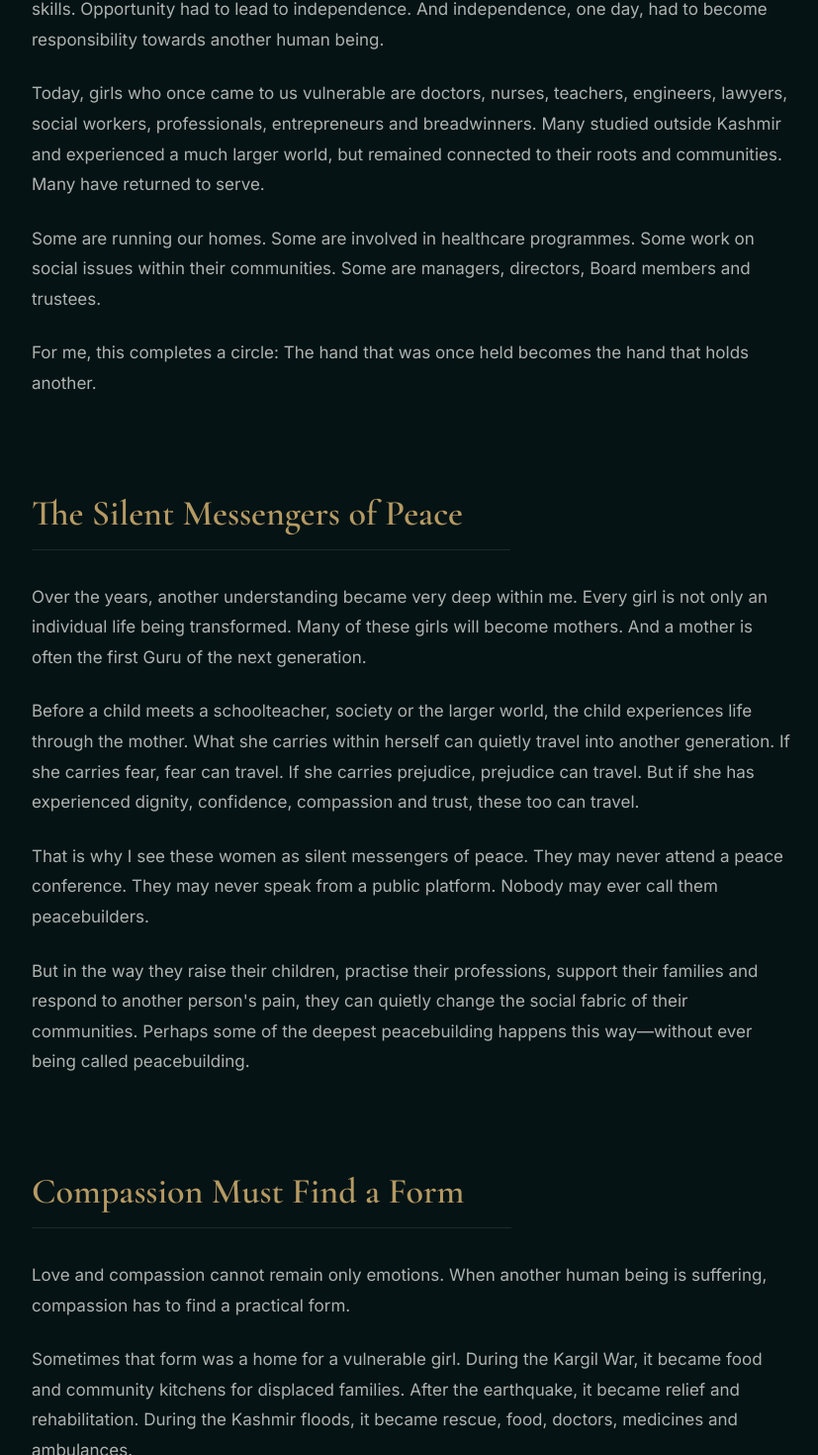
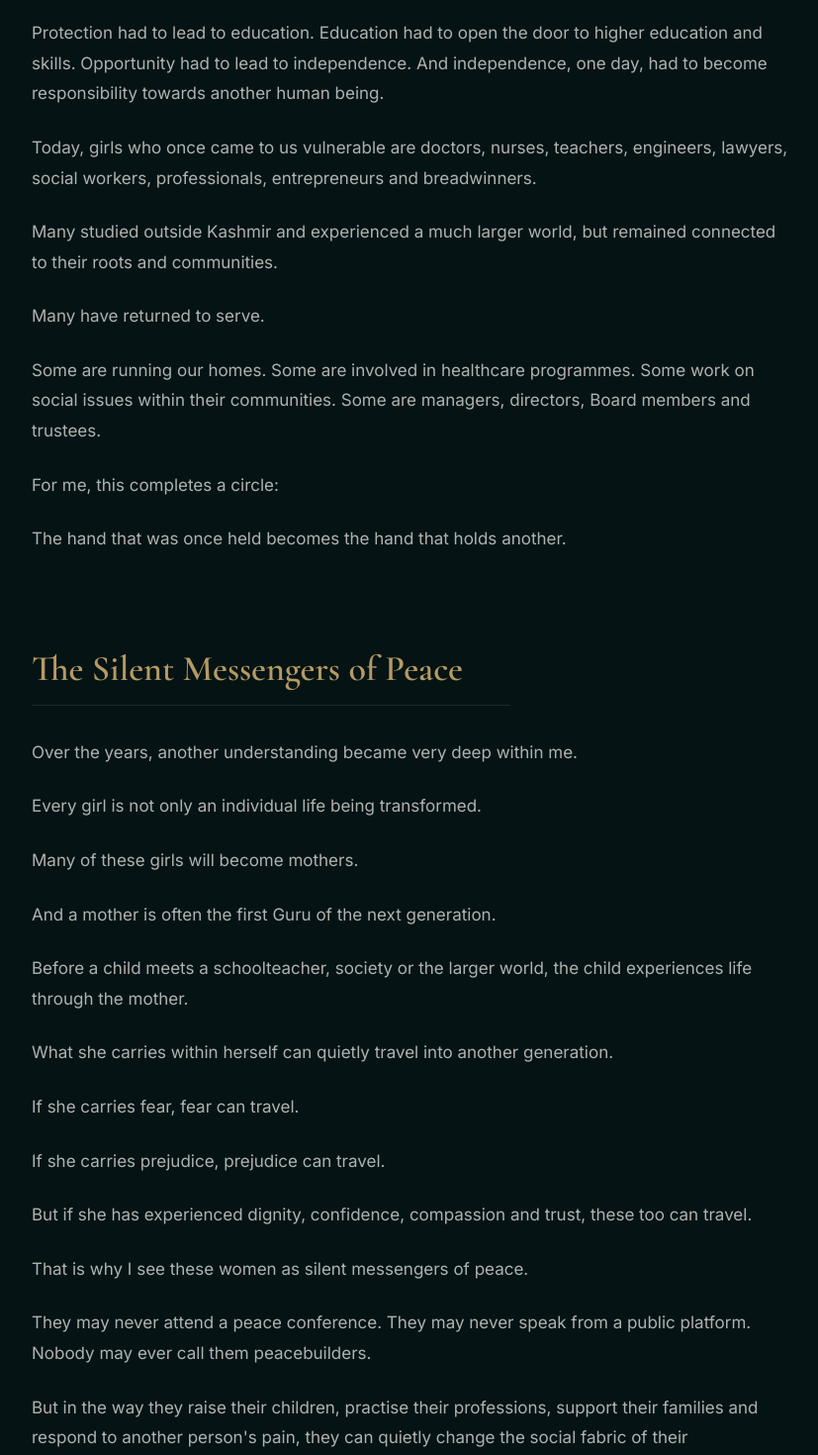
Before and after one commit to YashI2IT/Adhik_sir_freelance, a React (Vite) app: page /heart-of-the-cause in a window 1280 px wide. Shown: the part 2430-3900 px from the top of the page at 99% size, without its empty margins (224-1051 px from the left). Built offline with nearby package versions, Linux system fonts and the light colour scheme.

Commit message:
feat: update Heart of the Cause page content from DOC-20260912-WA0176.docx

```diff
--- a/src/pages/HeartOfTheCause.tsx
+++ b/src/pages/HeartOfTheCause.tsx
@@ -5,7 +5,7 @@ import { PageTransition } from '../components/PageTransition'
 const fadeUp = (delay = 0) => ({
   initial: { opacity: 0, y: 28 },
   whileInView: { opacity: 1, y: 0 },
-  viewport: { once: true, margin: '-40px' },
+  viewport: { once: true, amount: 0.05 },
   transition: { duration: 0.7, ease: 'easeOut' as const, delay },
 })
 
@@ -70,7 +70,8 @@ export default function HeartOfTheCause() {
               title="Trust Has to Be Lived"
               content={[
                 "When I began working in Kashmir, I was young, male, non-Kashmiri and non-Muslim, working with local Muslim girls during an intense period of armed conflict. Naturally, there were questions. There was suspicion about who I was, why I had come and what my intentions were. At times there were rumours and even threats.",
-                "I could understand that fear. Communities had lived through years of conflict and mistrust. I realised that I could not ask people to trust me simply because I believed my intentions were good. Trust cannot be demanded. It has to be lived.",
+                "I could understand that fear. Communities had lived through years of conflict and mistrust. I realised that I could not ask people to trust me simply because I believed my intentions were good.",
+                "Trust cannot be demanded. It has to be lived.",
                 "So I stayed. I lived with people, ate with families, listened to them, involved communities in the work and tried to remain transparent. And, most importantly, I tried not to leave when circumstances became difficult.",
                 "Slowly, questions became conversations. Conversations became relationships. Relationships became trust. And eventually, trust became responsibility."
               ]}
@@ -81,19 +82,31 @@ export default function HeartOfTheCause() {
               content={[
                 "Basera-e-Tabassum began in Kupwara in 2002 with two girls. But the thought was never simply to provide shelter. I wanted every girl to grow with the feeling that somebody believes in her.",
                 "Protection had to lead to education. Education had to open the door to higher education and skills. Opportunity had to lead to independence. And independence, one day, had to become responsibility towards another human being.",
-                "Today, girls who once came to us vulnerable are doctors, nurses, teachers, engineers, lawyers, social workers, professionals, entrepreneurs and breadwinners. Many studied outside Kashmir and experienced a much larger world, but remained connected to their roots and communities. Many have returned to serve.",
+                "Today, girls who once came to us vulnerable are doctors, nurses, teachers, engineers, lawyers, social workers, professionals, entrepreneurs and breadwinners.",
+                "Many studied outside Kashmir and experienced a much larger world, but remained connected to their roots and communities.",
+                "Many have returned to serve.",
                 "Some are running our homes. Some are involved in healthcare programmes. Some work on social issues within their communities. Some are managers, directors, Board members and trustees.",
-                "For me, this completes a circle: The hand that was once held becomes the hand that holds another."
+                "For me, this completes a circle:",
+                "The hand that was once held becomes the hand that holds another."
               ]}
             />
 
             <EditorialSection
               title="The Silent Messengers of Peace"
               content={[
-                "Over the years, another understanding became very deep within me. Every girl is not only an individual life being transformed. Many of these girls will become mothers. And a mother is often the first Guru of the next generation.",
-                "Before a child meets a schoolteacher, society or the larger world, the child experiences life through the mother. What she carries within herself can quietly travel into another generation. If she carries fear, fear can travel. If she carries prejudice, prejudice can travel. But if she has experienced dignity, confidence, compassion and trust, these too can travel.",
-                "That is why I see these women as silent messengers of peace. They may never attend a peace conference. They may never speak from a public platform. Nobody may ever call them peacebuilders.",
-                "But in the way they raise their children, practise their professions, support their families and respond to another person's pain, they can quietly change the social fabric of their communities. Perhaps some of the deepest peacebuilding happens this way—without ever being called peacebuilding."
+                "Over the years, another understanding became very deep within me.",
+                "Every girl is not only an individual life being transformed.",
+                "Many of these girls will become mothers.",
+                "And a mother is often the first Guru of the next generation.",
+                "Before a child meets a schoolteacher, society or the larger world, the child experiences life through the mother.",
+                "What she carries within herself can quietly travel into another generation.",
+                "If she carries fear, fear can travel.",
+                "If she carries prejudice, prejudice can travel.",
+                "But if she has experienced dignity, confidence, compassion and trust, these too can travel.",
+                "That is why I see these women as silent messengers of peace.",
+                "They may never attend a peace conference. They may never speak from a public platform. Nobody may ever call them peacebuilders.",
+                "But in the way they raise their children, practise their professions, support their families and respond to another person's pain, they can quietly change the social fabric of their communities.",
+                "Perhaps some of the deepest peacebuilding happens this way—without ever being called peacebuilding."
               ]}
             />
 
@@ -101,63 +114,88 @@ export default function HeartOfTheCause() {
               title="Compassion Must Find a Form"
               content={[
                 "Love and compassion cannot remain only emotions. When another human being is suffering, compassion has to find a practical form.",
-                "Sometimes that form was a home for a vulnerable girl. During the Kargil War, it became food and community kitchens for displaced families. After the earthquake, it became relief and rehabilitation. During the Kashmir floods, it became rescue, food, doctors, medicines and ambulances.",
-                "When people in remote areas struggled to reach healthcare, it became Mobile Medical Units and critical-care ambulances. When communities living across Dal Lake could not be adequately reached by road, healthcare itself went onto the water through DALPARI.",
-                "The form kept changing because people's needs kept changing. The purpose never changed. To remain available to another human being."
+                "Sometimes that form was a home for a vulnerable girl.",
+                "During the Kargil War, it became food and community kitchens for displaced families.",
+                "After the earthquake, it became relief and rehabilitation.",
+                "During the Kashmir floods, it became rescue, food, doctors, medicines and ambulances.",
+                "When people in remote areas struggled to reach healthcare, it became Mobile Medical Units and critical-care ambulances.",
+                "When communities living across Dal Lake could not be adequately reached by road, healthcare itself went onto the water through DALPARI.",
+                "The form kept changing because people's needs kept changing.",
+                "The purpose never changed.",
+                "To remain available to another human being."
+              ]}
+            />
+
+            <EditorialSection
+              title="Beyond Our Own Borders"
+              content={[
+                "For me, the name Borderless World Foundation carries an inner meaning.",
+                "The most difficult borders are not always those drawn on maps.",
+                "There are borders between religions.",
+                "Between communities.",
+                "Between regions.",
+                "Between rich and poor.",
+                "Between “us” and “them.”",
+                "And sometimes the strongest border is our own ego—the idea that my identity, my suffering, my belief or my existence is separate from another's.",
+                "My understanding of Vasudhaiva Kutumbakam—the world is one family—comes from this.",
+                "It is easy to speak these words.",
+                "The real journey is to live them.",
+                "When a Hindu from Maharashtra can be accepted by a Muslim family in Kashmir; when people belonging to different faiths and regions can come together for a vulnerable child; when doctors, volunteers, communities, civil society, government institutions, the Army, security forces and ordinary citizens can stand together during a human crisis—something larger than an organisation is being created.",
+                "The border between “mine” and “yours” begins to become smaller."
               ]}
             />
 
             <EditorialSection
               title="Service Is Not About Creating Dependence"
               content={[
-                "I do not want people to remain dependent upon Adhik or BWF. If after decades of work the community still waits for somebody from outside to solve every problem, then somewhere our work remains incomplete.",
-                "I often tell our girls: “32 years ago, I came from Maharashtra to Kashmir to stand with you. But every time there will not be an Adhik coming from somewhere else. Tomorrow, you have to become that person for someone else.”",
-                "And today, I can see that happening. Girls who once needed someone to believe in them are believing in others. Those who needed education are educating others. Those who received healthcare opportunities are serving patients. Those who needed guidance are becoming mentors. Those who once lived within an institution are helping lead that institution.",
+                "I do not want people to remain dependent upon Adhik or BWF.",
+                "If after decades of work the community still waits for somebody from outside to solve every problem, then somewhere our work remains incomplete.",
+                "I often tell our girls:",
+                "“32 years ago, I came from Maharashtra to Kashmir to stand with you. But every time there will not be an Adhik coming from somewhere else. Tomorrow, you have to become that person for someone else.”",
+                "And today, I can see that happening.",
+                "Girls who once needed someone to believe in them are believing in others.",
+                "Those who needed education are educating others.",
+                "Those who received healthcare opportunities are serving patients.",
+                "Those who needed guidance are becoming mentors.",
+                "Those who once lived within an institution are helping lead that institution.",
                 "That is the movement I want to see continue."
               ]}
             />
 
             <EditorialSection
-              title="My Role Is Also Changing"
+              title="His Role Is Also Changing"
               content={[
                 "There was a time when my responsibility was to start things, solve problems, mobilise people and remain physically present wherever I was needed.",
-                "Today, my responsibility is slowly changing. I have to learn to trust others with the journey. To give responsibility. To create space for younger people to make decisions. To allow them to make mistakes and learn. And eventually, to know when to move away from the centre.",
-                "I don't want to create another Adhik Kadam. Every person has their own journey, their own wisdom and their own way of serving. I simply want to help create the belief that each one of us has the capacity to become a source of light for another human being."
+                "Today, my responsibility is slowly changing.",
+                "I have to learn to trust others with the journey.",
+                "To give responsibility.",
+                "To create space for younger people to make decisions.",
+                "To allow them to make mistakes and learn.",
+                "And eventually, to know when to move away from the centre.",
+                "I don't want to create another Adhik Kadam.",
+                "Every person has their own journey, their own wisdom and their own way of serving.",
+                "I simply want to help create the belief that each one of us has the capacity to become a source of light for another human being."
               ]}
             />
 
             <EditorialSection
               title="The Heart of the Cause"
               content={[
-                "After all these years, if somebody asks me what is at the heart of this work, my answer is not Borderless World Foundation. It is not a building. It is not a programme. It is not an award. And it is certainly not Adhik Kadam.",
+                "After all these years, if somebody asks me what is at the heart of this work, my answer is not Borderless World Foundation.",
+                "It is not a building.",
+                "It is not a programme.",
+                "It is not an award.",
+                "And it is certainly not Adhik Kadam.",
                 "It is the relationship between one human being and another.",
-                "It is the moment when somebody else's pain stops being “their problem” and begins to touch something within us. It is the courage to remain when leaving would be easier. It is believing in a girl until she begins believing in herself. It is serving without asking which religion, region or identity a person belongs to.",
-                "It is understanding that compassion without action remains incomplete. And ultimately, it is learning that service is not about making ourselves important in another person's life. It is about helping them discover that they already carry strength within themselves."
+                "It is the moment when somebody else's pain stops being “their problem” and begins to touch something within us.",
+                "It is the courage to remain when leaving would be easier.",
+                "It is believing in a girl until she begins believing in herself.",
+                "It is serving without asking which religion, region or identity a person belongs to.",
+                "It is understanding that compassion without action remains incomplete.",
+                "And ultimately, it is learning that service is not about making ourselves important in another person's life.",
+                "It is about helping them discover that they already carry strength within themselves."
               ]}
             />
-
-            <EditorialSection
-              title="Where Legacy Emerges"
-              content={[
-                "I never started this journey thinking about legacy. If anything from my life has to remain, I don't want it to remain only in buildings, institutions or in the name of Adhik Kadam. I would rather see it living quietly in people.",
-                "In a girl who became independent. In a doctor who serves her own community. In a social worker who stands beside another vulnerable family. In a mother who teaches her child compassion rather than prejudice. In one human being who decides not to abandon another.",
-                "My Master gave me a beautiful way of understanding this: A drop fulfils its journey when it merges into the ocean. Once merged, the drop does not need to preserve its separate identity. But its journey does not disappear. It becomes part of the ocean, and through the natural movement of the ocean, new waves arise and find their own journey.",
-                "Perhaps our lives and our work should be like that. I don't want the future to carry my name. I would rather see the idea travel. From one heart to another. From one family to another. From one community to another. From one generation to the next.",
-                "If that happens, the drop has fulfilled its purpose. And perhaps that is where legacy truly emerges—not in preserving the person who began the journey, but in allowing the values to move naturally through countless lives."
-              ]}
-            />
-
-            {/* Final Emphasis */}
-            <motion.div {...fadeUp(0)} className="pt-16 pb-8 text-center border-t border-bwf-ivory/10">
-              <h3 className="font-display text-2xl md:text-3xl text-bwf-gold italic leading-relaxed mb-6">
-                One heart enriching another.<br/>
-                One human being taking responsibility for another.<br/>
-                One generation carrying compassion into the next.
-              </h3>
-              <p className="text-[12px] font-bold tracking-[0.3em] uppercase text-bwf-ivory/50">
-                And slowly, quietly, a Borderless World emerging within us.
-              </p>
-            </motion.div>
 
           </div>
         </section>
```
